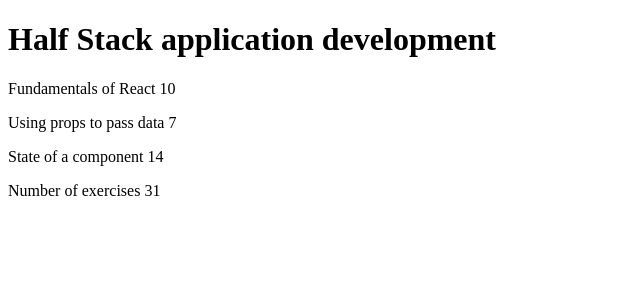
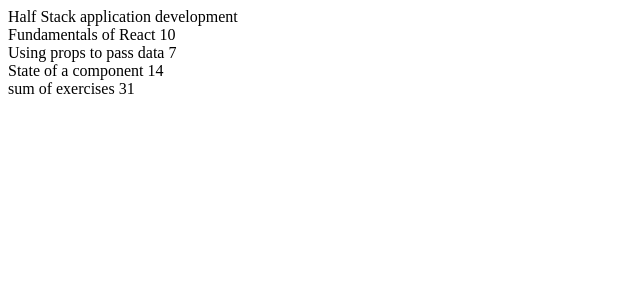
Before and after one commit to Fari-panah/modern-fullstack, a React (Vite) app in the folder part1/courseinfo/: page / in a window 1280 px wide. Shown: the top 300 px of the page, without its empty margins (0-640 px from the left). Built offline with nearby package versions, Linux system fonts and the light colour scheme.

Commit message:
1.1: Course Information, step 1, add three components: Header, Content, and Total

```diff
--- a/part1/courseinfo/src/App.jsx
+++ b/part1/courseinfo/src/App.jsx
@@ -1,5 +1,35 @@
+const Header = (props) => {
+  return(
+    <div>
+      {props.course}
+    </div>
+  )
+
+}
+const Content = (props) => {
+  return(
+    <div>
+      {props.part1}  {props.exercises1}
+      {props.part2}  {props.exercises2}
+      {props.part3}  {props.exercises3}
+    </div>
+  )
+
+}
+const Total = (props) => {
+  return(
+    <div>
+      sum of exercises {props.sum}
+    </div>
+  )
+
+}
+
+
+
 const App = () => {
    const course = 'Half Stack application development'
+
   const part1 = 'Fundamentals of React'
   const exercises1 = 10
   const part2 = 'Using props to pass data'
@@ -8,15 +38,11 @@
   const exercises3 = 14
   return(
     <div>
-      <h1>{course}</h1>
-      <p>{part1} {exercises1}</p>
-       <p>
-        {part2} {exercises2}
-      </p>
-      <p>
-        {part3} {exercises3}
-      </p>
-      <p>Number of exercises {exercises1 + exercises2 + exercises3}</p>
+      <Header course={course}/>
+      <Content part1={part1} exercises1={exercises1}/>
+      <Content part2={part2} exercises2={exercises2}/>
+      <Content part3={part3} exercises3={exercises3}/>
+      <Total sum = {exercises1 + exercises2 + exercises3}/>
 
     </div>
   )
```
